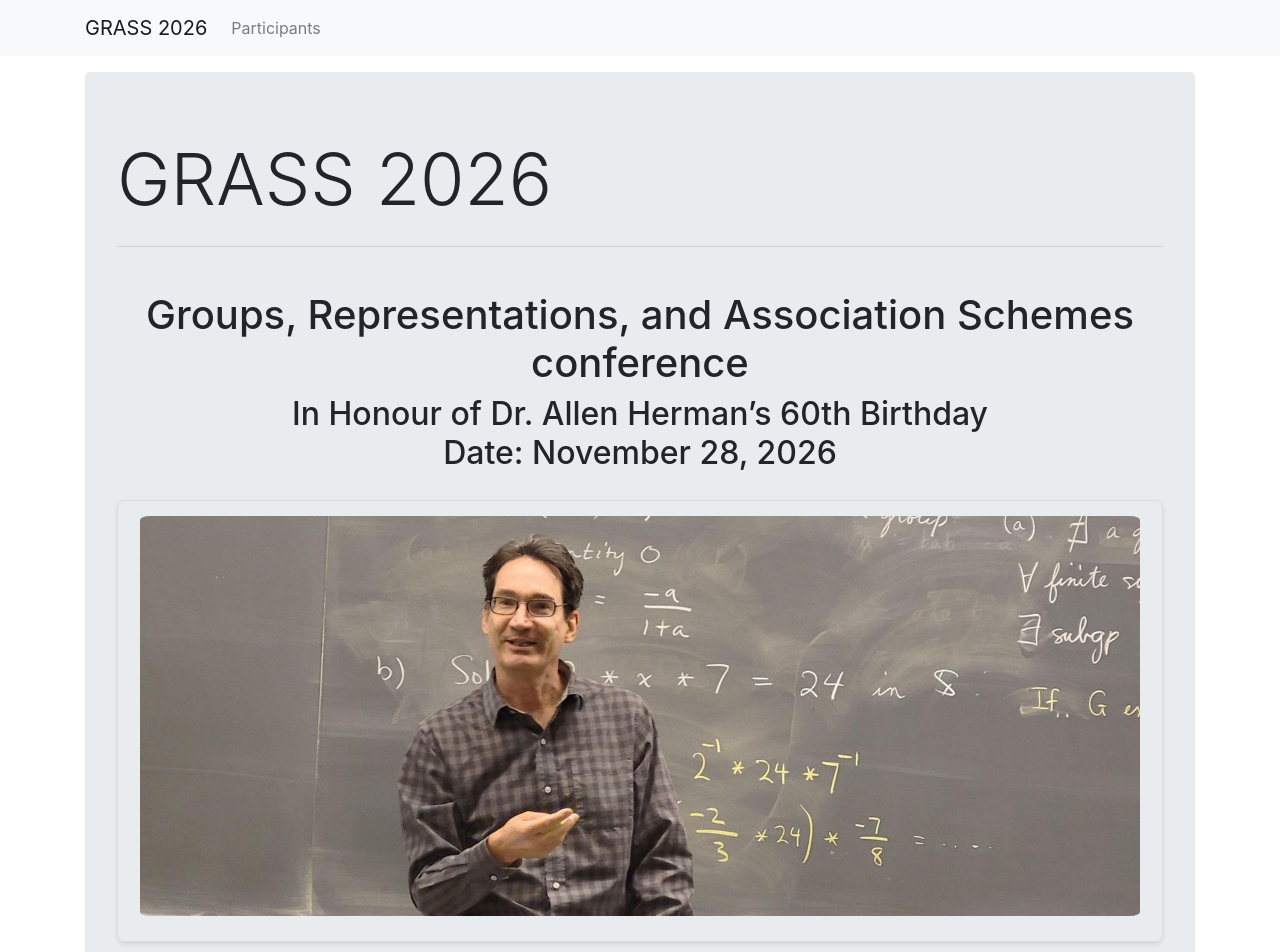
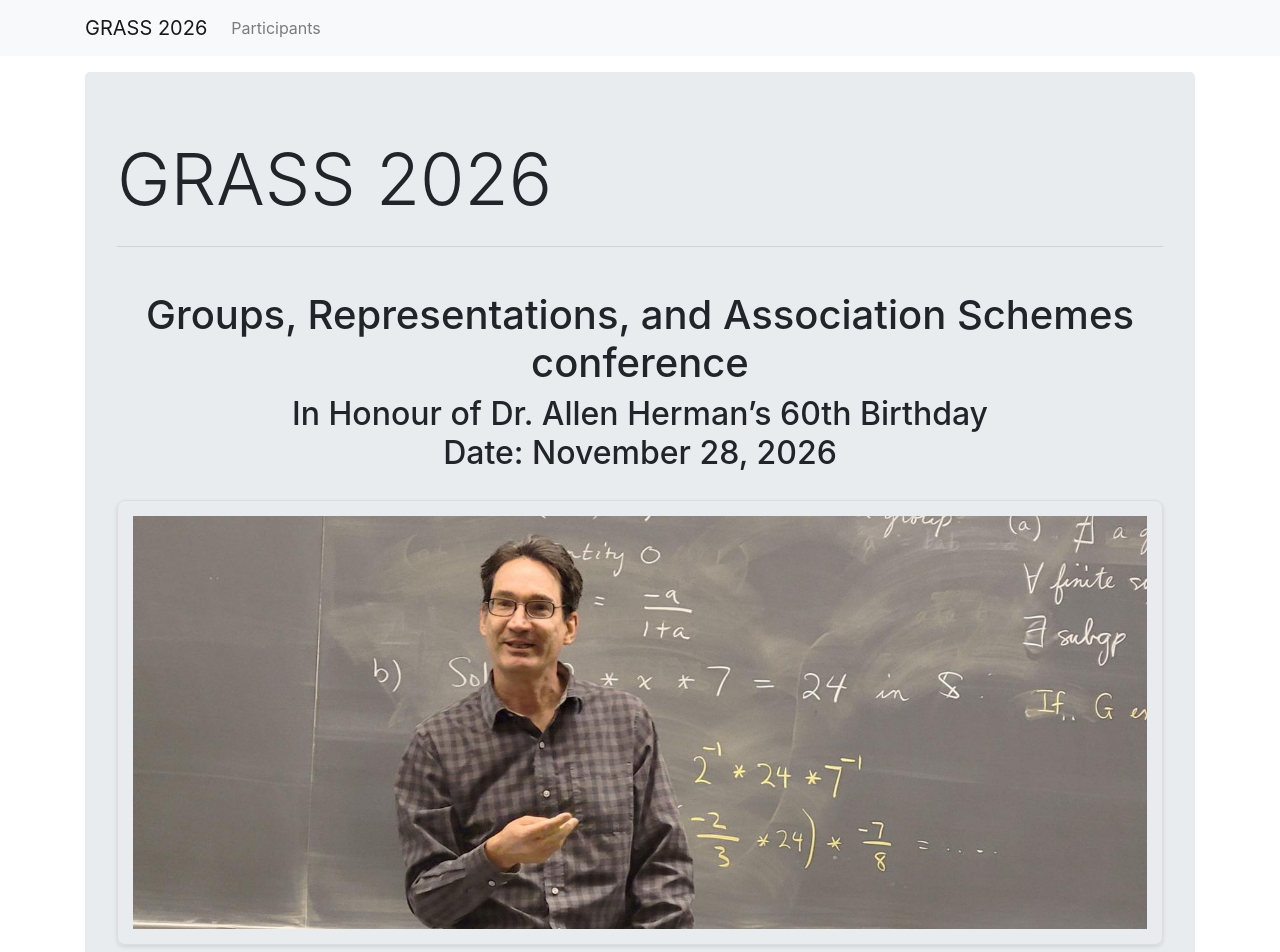
Before and after one commit to sarobidy19/Herman60, a Jekyll site: the page built from index.md, in a window 1280 px wide. Shown: the top 952 px of the page. Built offline with Jekyll 4.4.1, drawn with Linux system fonts in a browser that asks for light colours.

Commit message:
Image fixed

```diff
--- a/index.md
+++ b/index.md
@@ -70,9 +70,9 @@ p {
 </div>
 
 <div class="speaker-card">
-  <div class="speaker-image-container-main">
-    <img src="{{site.baseurl}}/assets/img/herman-a.jpg" alt="Speaker 1 Name">
-  </div>
+    <div class="speaker-grid">
+      <img src="{{site.baseurl}}/assets/img/herman-a.jpg" alt="Speaker 1 Name">
+    </div>
 </div>
 
 <p> <br> This is a one-day conference dedicated to the celebration of Allen Herman's 60th birthday. GRASS 2026 is a hybrid conference which will be held in person at the University of Regina, and virtually on Zoom. </p>
```
